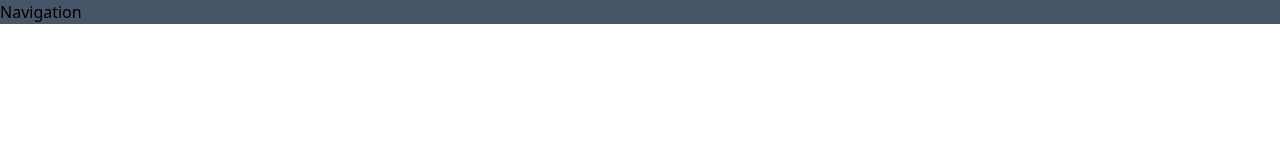
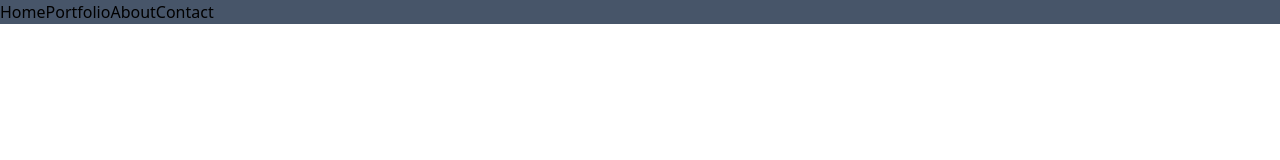
Before and after one commit to cpe-prog/cpe-dev-portfolio, a Next.js app: page / in a window 1280 px wide. Shown: the top 160 px of the page. Built offline with nearby package versions, Linux system fonts and the light colour scheme.

Commit message:
feat: implement navigation page

```diff
--- a/src/layouts/NavBar/index.js
+++ b/src/layouts/NavBar/index.js
@@ -1,3 +1,29 @@
+import Link from "next/link";
+
 export default function NavBar() {
-	return <div>Navigation</div>;
+	return (
+		<nav>
+			<Link href={"/"}>
+				<span className="text-2xl text-white pr-4 border-solid border-r-2 border-s-fuchsia-800 border-white font-bold">
+					Home
+				</span>
+			</Link>
+
+			<Link href={"/"}>
+				<span className="text-2xl text-white pr-4 border-solid border-r-2 border-s-fuchsia-800 border-white font-bold">
+					Portfolio
+				</span>
+			</Link>
+			<Link href={"/"}>
+				<span className="text-2xl text-white pr-4 border-solid border-r-2 border-s-fuchsia-800 border-white font-bold">
+					About
+				</span>
+			</Link>
+			<Link href={"/"}>
+				<span className="text-2xl text-white pr-4 border-solid border-r-2 border-s-fuchsia-800 border-white font-bold">
+					Contact
+				</span>
+			</Link>
+		</nav>
+	);
 }
```
